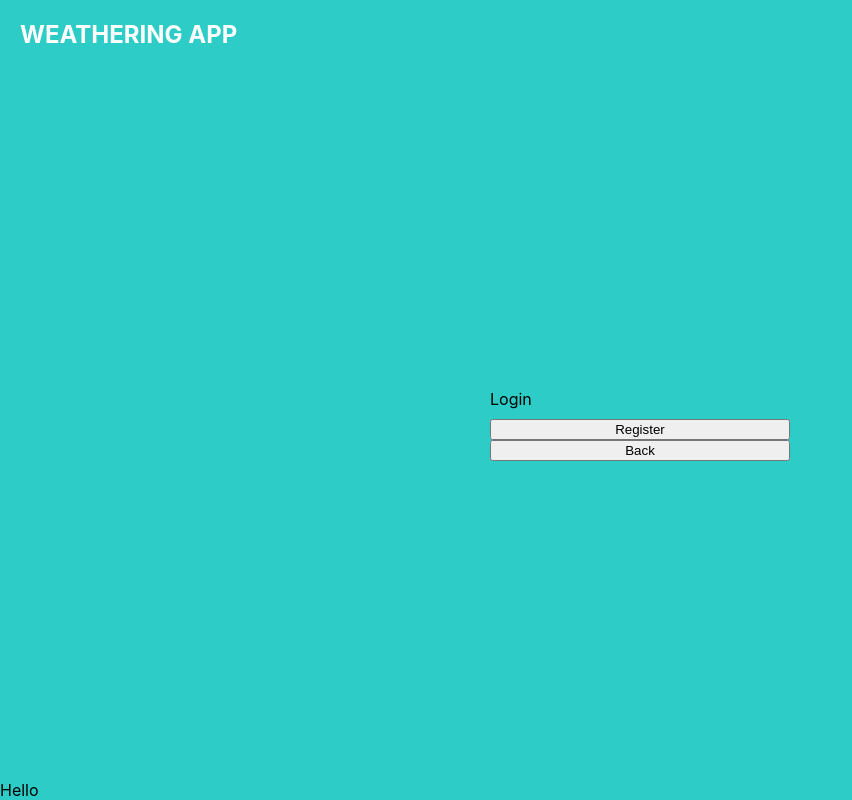
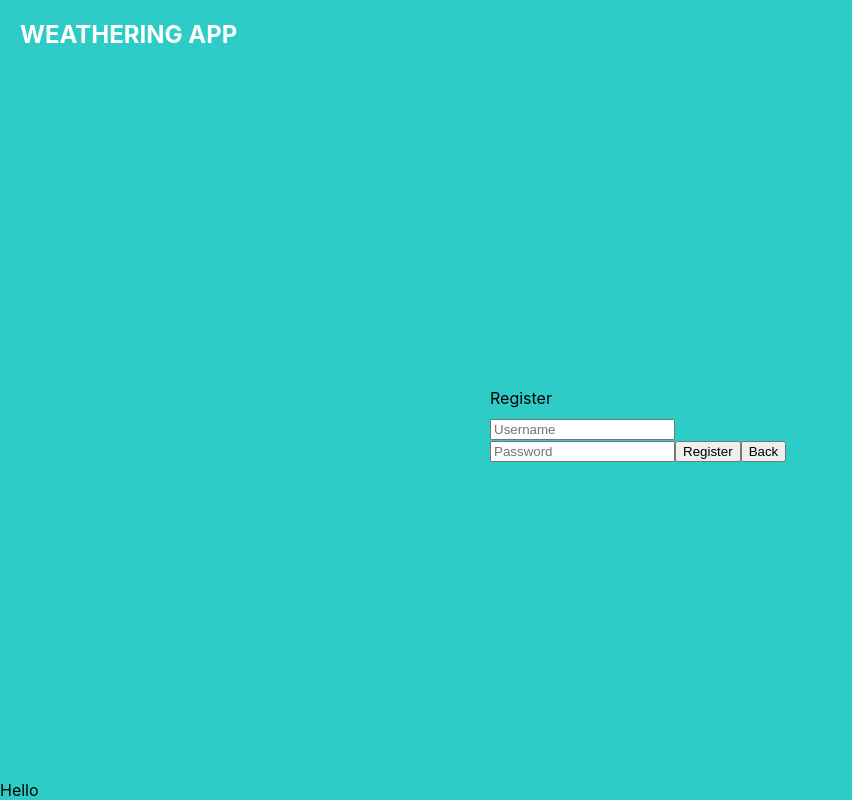
Before and after one commit to projectjimcs/sample-weather-api-graphql, a React (Create React App) app in the folder client/: page / in a window 1280 px wide. Both pictures are taken after a click on the button "Register". Shown: the whole page, without its empty margins (0-852 px from the left). Built offline with nearby package versions, Linux system fonts and the light colour scheme.

Commit message:
Setup for connection (#7)

```diff
--- a/client/src/components/displays/RegisterDisplay.tsx
+++ b/client/src/components/displays/RegisterDisplay.tsx
@@ -1,20 +1,49 @@
 import '../../css/layout.css';
 import PropTypes from 'prop-types';
+import React, { useState } from 'react';
 
 function RegisterDisplay(props: any) {
+  const [formFields, setFormFields] = useState({
+    username: '',
+    password: '',
+  });
+
   function buttonHandler(display: string) {
     props.changeDisplay(display);
   }
 
+  function handleFormChange(event: React.ChangeEvent<HTMLInputElement>) {
+    const value = event.target.value;
+    const field = event.target.name;
+
+    setFormFields(prevState => ({
+      ...prevState,
+      [field]: value
+    }));
+  }
+
+  function submitForm(event: React.SyntheticEvent) {
+    event.preventDefault();
+    const username = formFields.username;
+    const password = formFields.password;
+
+    console.log(username)
+    console.log(password)
+  }
+
   return (
     <>
-      <span className="display-title-text">Login</span>
-      <button type="button" onClick={() => buttonHandler('register')}>
-        Register
-      </button>
-      <button type="button" onClick={() => buttonHandler('default')}>
-        Back
-      </button>
+      <span className="display-title-text">Register</span>
+      <form className='register-form' onSubmit={submitForm}>
+          {/* !!! come back to these on change handlers if time permits */}
+          <input id='username' className='form-input' placeholder='Username' name='username' type="text" value={formFields.username} onChange={handleFormChange} />
+          <input id='password' className='form-input' placeholder='Password' name='password' type="password" value={formFields.password} onChange={handleFormChange} />
+        <button className='form-button' type="submit">Register</button>
+        <button type="button" onClick={() => buttonHandler('default')}>
+          Back
+        </button>
+      </form>
+
     </>
   );
 }
```
Also changed, not shown: client/src/requests/requests.tsx (added, +24 -0 lines), 1 other file (tests, documents, lock files or other folders).
